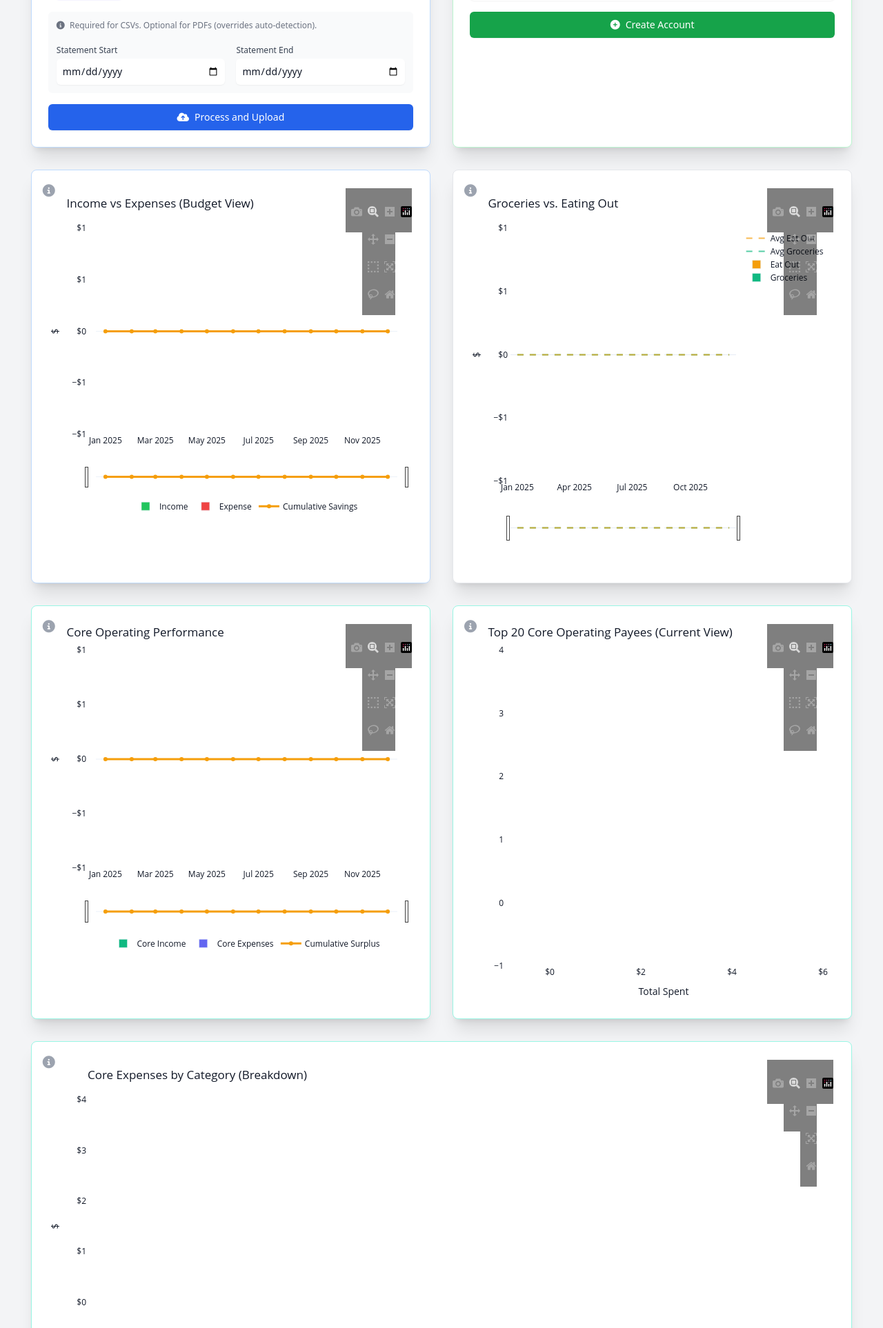
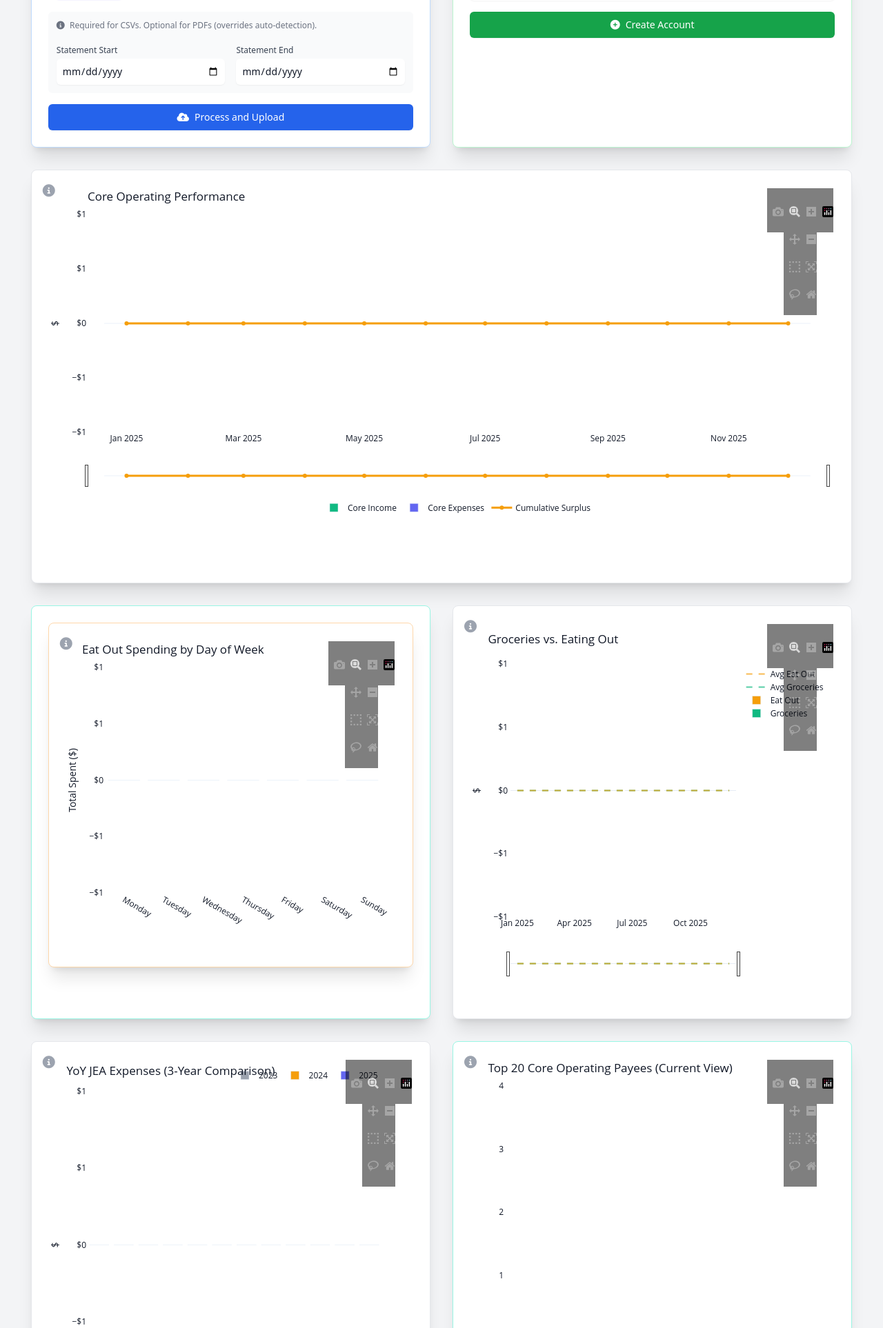
Before and after one commit to Beornin/moneyTracker, a Flask app: page / in a window 1280 px wide. Shown: the part 493-2419 px from the top of the page at 69% size. Run offline with Flask 3, Linux system fonts and the light colour scheme; data comes from the database, SQL or seed files in the repository; data that the repository does not hold is empty; some libraries are stand-ins or nearby versions.

Commit message:
add chart for eat out day of the week and moving some graphs

```diff
--- a/app.py
+++ b/app.py
@@ -578,6 +578,51 @@ class DashboardService:
                 groups[key].append(t)
         return groups
 
+    def _chart_eat_out_patterns(self, start_date, end_date):
+        # Initialize buckets for Mon(0) to Sun(6)
+        dow_totals = {i: 0.0 for i in range(7)}
+        dow_counts = {i: 0 for i in range(7)}
+        days = ['Monday', 'Tuesday', 'Wednesday', 'Thursday', 'Friday', 'Saturday', 'Sunday']
+
+        # Filter for 'Eat Out' transactions in the valid range
+        txs = [t for t in self.core_transactions
+               if start_date <= t.date <= end_date
+               and t.category.name == 'Eat Out']
+
+        for t in txs:
+            idx = t.date.weekday() # 0=Mon, 6=Sun
+            dow_totals[idx] += float(abs(t.amount))
+            dow_counts[idx] += 1
+
+        # Prepare Data for Plotly
+        y_vals = [dow_totals[i] for i in range(7)]
+        # Calculate Average Transaction size per day (optional, for hover text)
+        avgs = [dow_totals[i]/dow_counts[i] if dow_counts[i] > 0 else 0 for i in range(7)]
+
+        # Color scale: Highlight the highest spending day
+        max_val = max(y_vals) if y_vals else 1
+        colors = ['#ef4444' if val == max_val else '#6366f1' for val in y_vals]
+
+        fig = go.Figure(data=[go.Bar(
+            x=days,
+            y=y_vals,
+            marker_color=colors,
+            text=y_vals,
+            texttemplate='$%{y:,.0f}',
+            textposition='auto',
+            hovertemplate='<b>%{x}</b><br>Total: $%{y:,.2f}<br>Avg Ticket: $%{customdata:,.2f}<extra></extra>',
+            customdata=avgs
+        )])
+
+        fig.update_layout(
+            title='Eat Out Spending by Day of Week',
+            yaxis=dict(title='Total Spent ($)', tickformat="$,.0f"),
+            xaxis=dict(title=''),
+            margin=self.margin_std,
+            **self.base_layout
+        )
+        return to_json(fig, pretty=True)
+
     def generate_all_charts(self):
         # Calculate time range
         months_back = DASHBOARD_MONTH_SPAN - 1
@@ -627,7 +672,8 @@ class DashboardService:
             'chart_top_payees': self._chart_top_payees(self.core_transactions, start_date), # Logic differs (aggregate total), pass raw list
             'chart_yoy': self._chart_yoy(), # Explicitly stays Monthly per user request
             'chart_core_breakdown': self._chart_core_breakdown(periods, period_strs, grouped_core, shapes, anns),
-            'chart_hsa_activity': self._chart_hsa_activity(periods, period_strs, start_date, end_date)
+            'chart_hsa_activity': self._chart_hsa_activity(periods, period_strs, start_date, end_date),
+            'chart_eat_out_patterns': self._chart_eat_out_patterns(start_date, end_date)
         }
 
     # --- Refactored Chart Methods (Using Grouped Data) ---
--- a/templates/index.html
+++ b/templates/index.html
@@ -301,39 +301,9 @@
             </div>
         </div>
 
-        <div class="grid grid-cols-1 lg:grid-cols-2 gap-8 mb-8">
+        <div class="w-full mb-8">
+            <div class="bg-white dark:bg-gray-800 p-6 rounded-lg shadow-xl border border-gray-200 dark:border-gray-700 h-[600px] relative">
 
-            <div class="bg-white dark:bg-gray-800 p-6 rounded-lg shadow-xl border border-blue-200 dark:border-blue-900 h-[600px] relative">
-                <div class="absolute top-4 left-4 z-10 tooltip-container">
-                    <i class="fa-solid fa-circle-info text-gray-400 hover:text-blue-500 cursor-pointer text-lg"></i>
-                    <span class="tooltip-text">
-                        <strong>What is this?</strong> Your budget balance sheet.<br>
-                        <strong>Question Answered:</strong> "Did I earn more than I spent this month?"<br>
-                        <strong>The Math:</strong><br>
-                        <span class="text-green-400">Income:</span> Sum of ALL transactions categorized as 'Income'.<br>
-                        <span class="text-red-400">Expense:</span> Sum of ALL transactions categorized as 'Expense'.<br>
-                        <span class="text-yellow-500">Line:</span> Cumulative Savings (Income - Expense) over time.<br>
-                        <strong>Filtered Out:</strong> ALL Transfers (credit card payments, savings moves) to show true P&L.
-                    </span>
-                </div>
-                <div id="chart-income-expense" class="w-full h-full"></div>
-            </div>
-
-            <div class="bg-white dark:bg-gray-800 p-6 rounded-lg shadow-xl border border-gray-200 dark:border-gray-700 h-[600px] relative">
-                <div class="absolute top-4 left-4 z-10 tooltip-container">
-                    <i class="fa-solid fa-circle-info text-gray-400 hover:text-orange-500 cursor-pointer text-lg"></i>
-                    <span class="tooltip-text">
-                        <strong>Question Answered:</strong> "Am I cooking enough vs ordering out?"<br>
-                        <strong>The Math:</strong> Direct comparison of the 'Groceries' category vs 'Eat Out'.
-                    </span>
-                </div>
-                <div id="chart-groceries" class="w-full h-full"></div>
-            </div>
-        </div>
-
-        <div class="grid grid-cols-1 lg:grid-cols-2 gap-8 mb-8">
-
-            <div class="bg-white dark:bg-gray-800 p-6 rounded-lg shadow-xl border border-teal-200 dark:border-teal-900 h-[600px] relative">
                 <div class="absolute top-4 left-4 z-10 tooltip-container">
                     <i class="fa-solid fa-circle-info text-gray-400 hover:text-teal-500 cursor-pointer text-lg"></i>
                     <span class="tooltip-text">
@@ -348,7 +318,54 @@
                     </span>
                 </div>
                 <div id="chart-core-operating" class="w-full h-full"></div>
+                </div>
+
+        </div>
+
+        <div class="grid grid-cols-1 lg:grid-cols-2 gap-8 mb-8">
+
+            <div class="bg-white dark:bg-gray-800 p-6 rounded-lg shadow-xl border border-teal-200 dark:border-teal-900 h-[600px] relative">
+
+                <div class="bg-white dark:bg-gray-800 p-6 rounded-lg shadow-xl border border-orange-200 dark:border-orange-900 h-[500px] relative">
+                <div class="absolute top-4 left-4 z-10 tooltip-container">
+                    <i class="fa-solid fa-circle-info text-gray-400 hover:text-orange-500 cursor-pointer text-lg"></i>
+                    <span class="tooltip-text">
+                        <strong>Question Answered:</strong> "On which days am I weakest?"<br>
+                        <strong>The Math:</strong> Total 'Eat Out' spending grouped by Day of the Week.<br>
+                        <strong>Insight:</strong> If Friday is red, try meal-prepping specifically for Friday nights.
+                    </span>
+                </div>
+                <div id="chart-eat-out-patterns" class="w-full h-full"></div>
             </div>
+            </div>
+
+
+            <div class="bg-white dark:bg-gray-800 p-6 rounded-lg shadow-xl border border-gray-200 dark:border-gray-700 h-[600px] relative">
+                <div class="absolute top-4 left-4 z-10 tooltip-container">
+                    <i class="fa-solid fa-circle-info text-gray-400 hover:text-orange-500 cursor-pointer text-lg"></i>
+                    <span class="tooltip-text">
+                        <strong>Question Answered:</strong> "Am I cooking enough vs ordering out?"<br>
+                        <strong>The Math:</strong> Direct comparison of the 'Groceries' category vs 'Eat Out'.
+                    </span>
+                </div>
+                <div id="chart-groceries" class="w-full h-full"></div>
+            </div>
+        </div>
+
+
+
+        <div class="grid grid-cols-1 lg:grid-cols-2 gap-8 mb-8">
+             <div class="bg-white dark:bg-gray-800 p-6 rounded-lg shadow-xl border border-gray-200 dark:border-gray-700 h-[600px] relative">
+                <div class="absolute top-4 left-4 z-10 tooltip-container">
+                    <i class="fa-solid fa-circle-info text-gray-400 hover:text-blue-500 cursor-pointer text-lg"></i>
+                    <span class="tooltip-text">
+                        <strong>Question Answered:</strong> "How has my utility bill been over the past years?"<br>
+                        <strong>The Math:</strong> Cumulative running total of utilities.<br>
+                    </span>
+                </div>
+                <div id="chart-yoy-comparison" class="w-full h-full"></div>
+            </div>
+
 
             <div class="bg-white dark:bg-gray-800 p-6 rounded-lg shadow-xl border border-teal-200 dark:border-teal-900 h-[600px] relative">
                  <div class="absolute top-4 left-4 z-10 tooltip-container">
@@ -380,18 +397,24 @@
         </div>
 
         <div class="w-full mb-8">
-            <div class="bg-white dark:bg-gray-800 p-6 rounded-lg shadow-xl border border-gray-200 dark:border-gray-700 h-[600px] relative">
+           <div class="bg-white dark:bg-gray-800 p-6 rounded-lg shadow-xl border border-blue-200 dark:border-blue-900 h-[600px] relative">
                 <div class="absolute top-4 left-4 z-10 tooltip-container">
                     <i class="fa-solid fa-circle-info text-gray-400 hover:text-blue-500 cursor-pointer text-lg"></i>
                     <span class="tooltip-text">
-                        <strong>Question Answered:</strong> "Is my core lifestyle inflation kept in check?"<br>
-                        <strong>The Math:</strong> Cumulative running total of Core Expenses for This Year vs Last Year.<br>
-                        <strong>Goal:</strong> Keep the Solid Line (This Year) below the Dashed Line (Last Year).
+                        <strong>What is this?</strong> Your budget balance sheet.<br>
+                        <strong>Question Answered:</strong> "Did I earn more than I spent this month?"<br>
+                        <strong>The Math:</strong><br>
+                        <span class="text-green-400">Income:</span> Sum of ALL transactions categorized as 'Income'.<br>
+                        <span class="text-red-400">Expense:</span> Sum of ALL transactions categorized as 'Expense'.<br>
+                        <span class="text-yellow-500">Line:</span> Cumulative Savings (Income - Expense) over time.<br>
+                        <strong>Filtered Out:</strong> ALL Transfers (credit card payments, savings moves) to show true P&L.
                     </span>
                 </div>
-                <div id="chart-yoy-comparison" class="w-full h-full"></div>
+                <div id="chart-income-expense" class="w-full h-full"></div>
             </div>
         </div>
+
+
 
         <div class="grid grid-cols-1 lg:grid-cols-2 gap-8 mb-8">
 
@@ -469,6 +492,7 @@
                 const plot9 = {{ chart_core_summary|safe if chart_core_summary else 'null' }};
                 const plot10 = {{ chart_core_breakdown|safe if chart_core_breakdown else 'null' }};
                 const plot11 = {{ chart_hsa_activity|safe if chart_hsa_activity else 'null' }}; // NEW CHART
+                const plot12 = {{ chart_eat_out_patterns|safe if chart_eat_out_patterns else 'null' }};
 
                 renderChart(plot1, 'chart-income-expense');
                 renderChart(plot4, 'chart-core-operating');
@@ -479,6 +503,7 @@
                 renderChart(plot8, 'chart-yoy-comparison');
                 renderChart(plot5, 'chart-groceries');
                 renderChart(plot11, 'chart-hsa-activity');
+                renderChart(plot12, 'chart-eat-out-patterns');
             }
 
             var themeToggleBtn = document.getElementById('theme-toggle');
```
